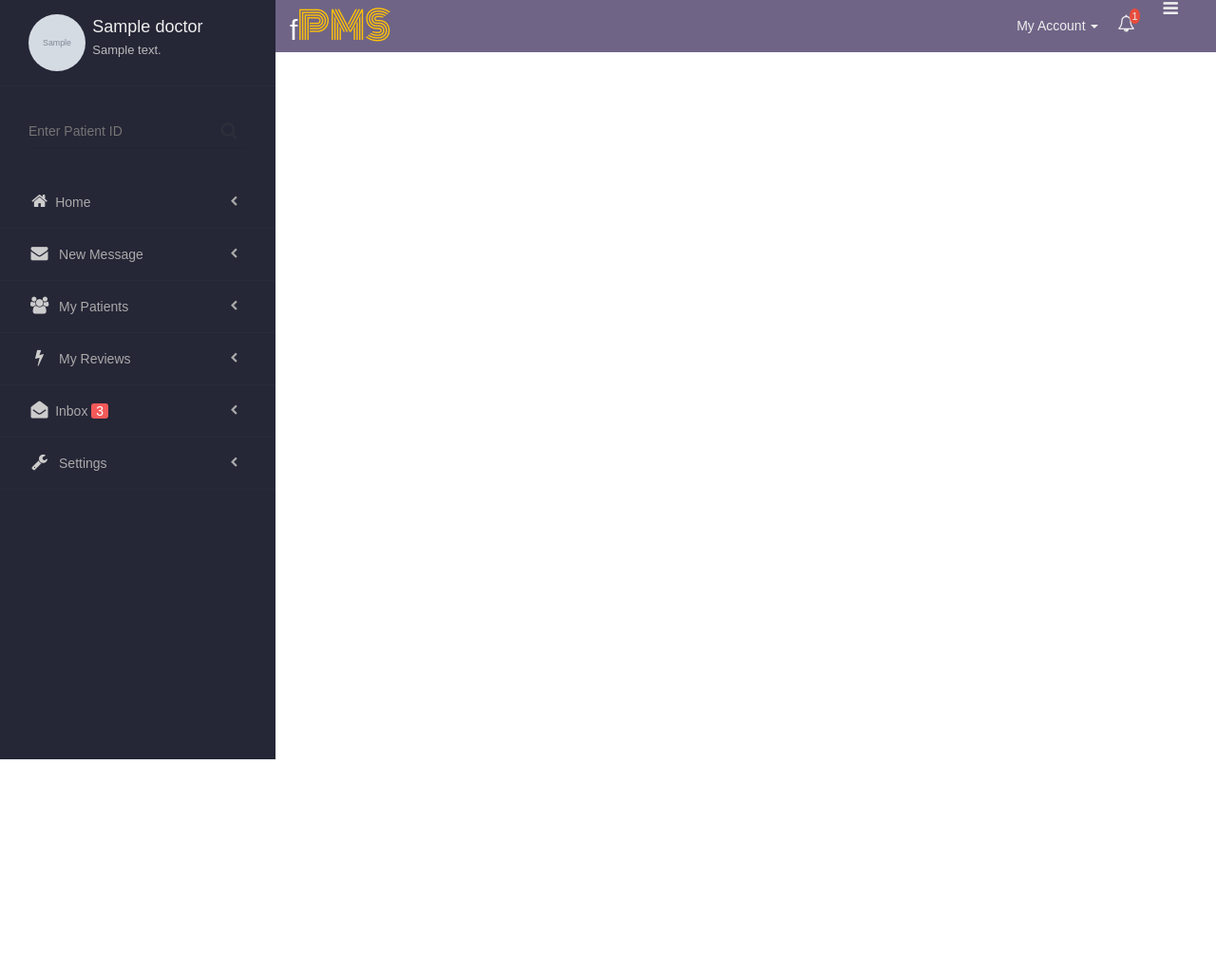
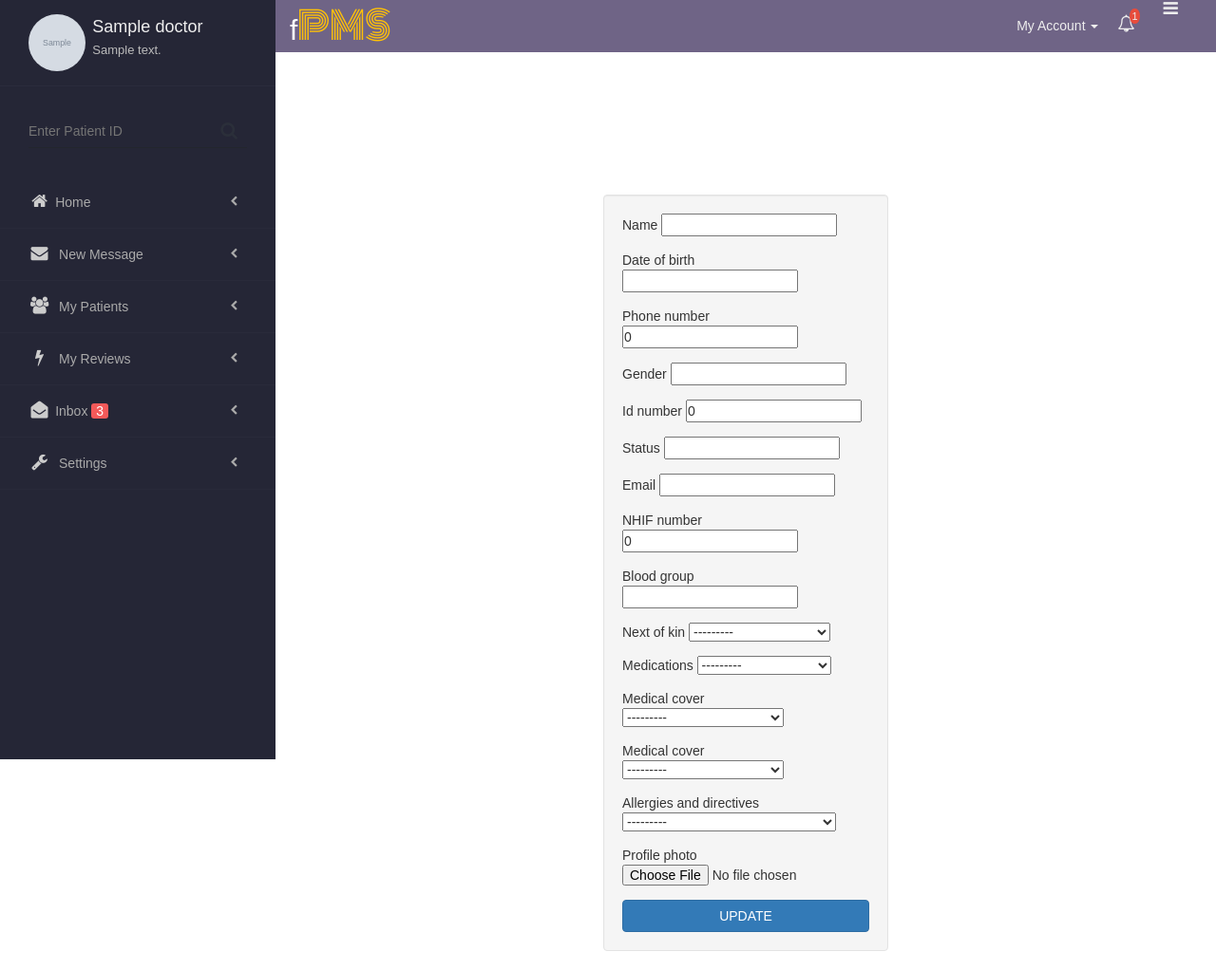
Before and after one commit to NewtonBii/Patient-Management-System, a Django app: a page that uses faith_pms/templates/new_patient.html in a window 1280 px wide. Shown: the whole page at 95% size. Before the commit the page ends 800 px from the top, so only its background shows below. Run offline with Django 3.2, Linux system fonts and the light colour scheme; a user stored in the database is signed in; tables that the repository leaves empty hold one stand-in row (values such as "Sample post"); grey boxes marked "Sample" are stand-in pictures; some libraries are stand-ins or nearby versions; some web fonts are replaced.

Commit message:
Create column for patient image.

```diff
--- a/faith_pms/forms.py
+++ b/faith_pms/forms.py
@@ -1,7 +1,12 @@
 from django import forms
-from .models import Doctor
+from .models import Doctor, Patient
 #......
 class UpdateProfileForm(forms.ModelForm):
     class Meta:
         model = Doctor
         fields = ('profile_photo', 'name', 'hospital')
+
+class NewPatientForm(forms.ModelForm):
+    class Meta:
+        model = Patient
+        exclude = ('doctor',)
--- a/faith_pms/models.py
+++ b/faith_pms/models.py
@@ -52,6 +52,7 @@
     medical_cover = models.ForeignKey(MedicalCover, null=True)
     allergies_and_directives = models.ForeignKey(AllergiesAndDirectives, null=True)
     doctor = models.ForeignKey(Doctor, null=True)
+    profile_photo = models.ImageField(upload_to='patients_photo/', null=True)
 
 
 # class NextOfKin(models.Model):
--- a/faith_pms/templates/dashboard.html
+++ b/faith_pms/templates/dashboard.html
@@ -19,7 +19,7 @@
 
       </div>
       <div class="col-md-4">
-        <a href="{% url 'newPatient' %}">
+        <a href="{% url 'newPatient' user.username %}">
         <div class="box">
           <i class="fa fa-plus fa-fw bg-primary"></i>
           <div class="info">
--- a/faith_pms/templates/new_patient.html
+++ b/faith_pms/templates/new_patient.html
@@ -1,3 +1,88 @@
-{% extends 'base.html'%}
+{% extends 'base.html' %}{% load bootstrap3 %} {% load staticfiles %}
 {% block content %}
+<div class="col-sm-4">
+
+</div>
+<div class="col-sm-4">
+  <div class="well" style="margin-top:150px">
+    <form action="" method="POST" enctype="multipart/form-data">
+      {%csrf_token%}
+      <div class="form-group">
+        {{ form.name.label }}
+        {{ form.name }}
+        {{ form.name.errors }}
+      </div>
+      <div class="form-group">
+        {{ form.date_of_birth.label }}
+        {{ form.date_of_birth }}
+        {{ form.date_of_birth.errors }}
+      </div>
+      <div class="form-group">
+        {{ form.phone_number.label }}
+        {{ form.phone_number }}
+        {{ form.phone_number.errors }}
+      </div>
+      <div class="form-group">
+        {{ form.gender.label }}
+        {{ form.gender }}
+        {{ form.gender.errors }}
+      </div><div class="form-group">
+        {{ form.id_number.label }}
+        {{ form.id_number }}
+        {{ form.id_number.errors }}
+      </div><div class="form-group">
+        {{ form.status.label }}
+        {{ form.status }}
+        {{ form.status.errors }}
+      </div><div class="form-group">
+        {{ form.email.label }}
+        {{ form.email }}
+        {{ form.email.errors }}
+      </div>
+      <div class="form-group">
+        {{ form.NHIF_number.label }}
+        {{ form.NHIF_number }}
+        {{ form.NHIF_number.errors }}
+      </div>
+      <div class="form-group">
+        {{ form.blood_group.label }}
+        {{ form.blood_group }}
+        {{ form.blood_group.errors }}
+      </div><div class="form-group">
+        {{ form.next_of_kin.label }}
+        {{ form.next_of_kin }}
+        {{ form.next_of_kin.errors }}
+      </div>
+      <div class="form-group">
+        {{ form.medications.label }}
+        {{ form.medications }}
+        {{ form.medications.errors }}
+      </div>
+      <div class="form-group">
+        {{ form.medical_cover.label }}
+        {{ form.medical_cover }}
+        {{ form.medical_cover.errors }}
+      </div>
+      <div class="form-group">
+        {{ form.medical_cover.label }}
+        {{ form.medical_cover }}
+        {{ form.medical_cover.errors }}
+      </div>
+      <div class="form-group">
+        {{ form.allergies_and_directives.label }}
+        {{ form.allergies_and_directives }}
+        {{ form.allergies_and_directives.errors }}
+      </div>
+      <div class="form-group">
+        {{ form.profile_photo.label }}
+        {{ form.profile_photo }}
+        {{ form.profile_photo.errors }}
+      </div>
+      <button type="submit" class="btn btn-default btn-block btn-primary">UPDATE</button>
+    </form>
+  </div>
+</div>
+<div class="col-sm-4">
+
+</div>
 {% endblock %}
--- a/faith_pms/urls.py
+++ b/faith_pms/urls.py
@@ -9,7 +9,7 @@
 url(r'^messages/', views.messages, name='myMessages'),
 url(r'^new/profile/(?P<username>[-_\w.]+)$', views.update_profile, name='updateProfile'),
 url(r'^patients/all', views.patients, name='allPatients'),
-url(r'^new/patient', views.new_patient, name='newPatient')
+url(r'^new/patient/(?P<username>[-_\w.]+)$', views.new_patient, name='newPatient')
 ]
 
 if settings.DEBUG:
--- a/faith_pms/views.py
+++ b/faith_pms/views.py
@@ -1,7 +1,7 @@
 from django.shortcuts import render, redirect
 from django.contrib.auth.decorators import login_required
 from .models import Patient, Doctor
-from .forms import UpdateProfileForm
+from .forms import UpdateProfileForm, NewPatientForm
 # Create your views here.
 @login_required(login_url='/accounts/login')
 def dashboard(request):
@@ -41,7 +41,17 @@
     patients  = Patient.objects.get(doctor=doctor)
     return render(request, 'patients.html', {'patients':patients, 'doctor':doctor})
 
-def new_patient(request):
+def new_patient(request, username):
     current_user = request.user
+    username = current_user.username
     doctor = Doctor.objects.get(user_id=current_user.id)
-    return render(request, 'new_patient.html', {'doctor':doctor})
+    if request.method == 'POST':
+        form = NewPatientForm(request.POST, request.FILES)
+        if form.is_valid():
+            patient = form.save()
+            patient.user = request.user
+            patient.save()
+        return redirect('dashboard')
+    else:
+        form = NewPatientForm()
+    return render(request, 'new_patient.html', {'doctor':doctor, 'form':form})
```
Also changed, not shown: faith_pms/migrations/0008_patient_profile_photo.py (added).
